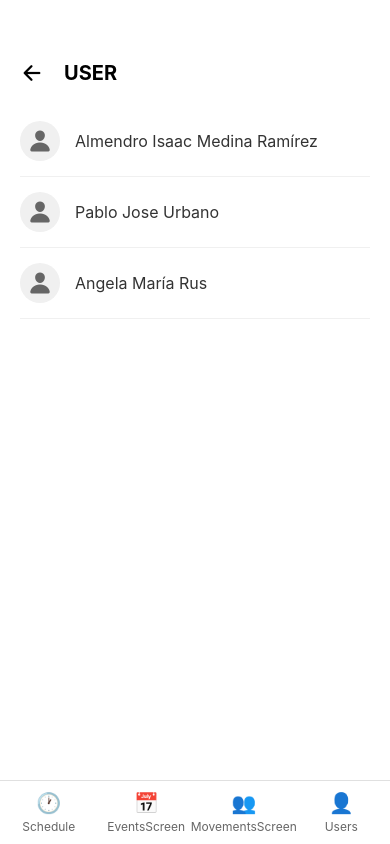
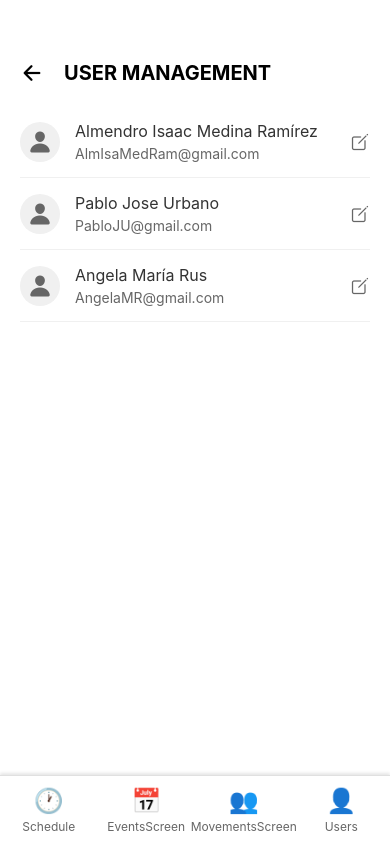
Before and after one commit to AlanMedina53232/Malbouche, a React Native app: screen /Users in a window 390 px wide. Built offline with nearby package versions, Linux system fonts and the light colour scheme.

Commit message:
Update NavigationBar and UsersScreen for admin functionality

```diff
--- a/components/NavigationBar.js
+++ b/components/NavigationBar.js
@@ -35,7 +35,7 @@ const styles = StyleSheet.create({
     alignItems: 'center',
     backgroundColor: '#ffffff',
     paddingVertical: Platform.OS === 'ios' ? 20 : 10,
-    paddingBottom: Platform.OS === 'ios' ? 40 : 10,
+    paddingBottom: Platform.OS === 'ios' ? 45 : 10, // Increased bottom padding
     borderTopWidth: 1,
     borderTopColor: '#e0e0e0',
     position: 'absolute',
@@ -43,19 +43,29 @@ const styles = StyleSheet.create({
     left: 0,
     right: 0,
     width: '100%',
+    shadowColor: '#000',
+    shadowOffset: {
+      width: 0,
+      height: -2,
+    },
+    shadowOpacity: 0.1,
+    shadowRadius: 3,
+    elevation: 5,
   },
   navItem: {
     alignItems: 'center',
     justifyContent: 'center',
     flex: 1,
+    paddingHorizontal: 10,
   },
   navIcon: {
-    fontSize: 20,
+    fontSize: 24,
     marginBottom: 4,
   },
   navText: {
     fontSize: 12,
     color: '#666666',
+    textAlign: 'center',
   },
 });
 
--- a/principals/restricted/usersScreen.js
+++ b/principals/restricted/usersScreen.js
@@ -1,11 +1,13 @@
 import React, { useState } from 'react';
-import { View, Text, StyleSheet, TouchableOpacity, ScrollView, Modal } from 'react-native';
+import { View, Text, StyleSheet, TouchableOpacity, ScrollView, Modal, TextInput } from 'react-native';
 import { Ionicons } from '@expo/vector-icons';
 import NavigationBar from '../../components/NavigationBar';
 
 const UsersScreen = ({ navigation }) => {
   const [selectedUser, setSelectedUser] = useState(null);
   const [modalVisible, setModalVisible] = useState(false);
+  const [editedName, setEditedName] = useState('');
+  const [editedEmail, setEditedEmail] = useState('');
 
   const users = [
     {
@@ -27,7 +29,14 @@ const UsersScreen = ({ navigation }) => {
 
   const openUserModal = (user) => {
     setSelectedUser(user);
+    setEditedName(user.name);
+    setEditedEmail(user.email);
     setModalVisible(true);
+  };
+
+  const handleSave = () => {
+    // Here you would implement the logic to save the changes
+    setModalVisible(false);
   };
 
   return (
@@ -36,7 +45,7 @@ const UsersScreen = ({ navigation }) => {
         <TouchableOpacity onPress={() => navigation.goBack()}>
           <Ionicons name="arrow-back" size={24} color="black" />
         </TouchableOpacity>
-        <Text style={styles.title}>USER</Text>
+        <Text style={styles.title}>USER MANAGEMENT</Text>
       </View>
 
       <ScrollView style={styles.userList}>
@@ -49,7 +58,11 @@ const UsersScreen = ({ navigation }) => {
             <View style={styles.avatar}>
               <Ionicons name="person" size={24} color="#666" />
             </View>
-            <Text style={styles.userName}>{user.name}</Text>
+            <View style={styles.userInfo}>
+              <Text style={styles.userName}>{user.name}</Text>
+              <Text style={styles.userEmail}>{user.email}</Text>
+            </View>
+            <Ionicons name="create-outline" size={20} color="#666" />
           </TouchableOpacity>
         ))}
       </ScrollView>
@@ -65,6 +78,7 @@ const UsersScreen = ({ navigation }) => {
             {selectedUser && (
               <>
                 <View style={styles.modalHeader}>
+                  <Text style={styles.modalTitle}>Edit User</Text>
                   <TouchableOpacity
                     style={styles.closeButton}
                     onPress={() => setModalVisible(false)}
@@ -72,21 +86,41 @@ const UsersScreen = ({ navigation }) => {
                     <Ionicons name="close" size={24} color="#666" />
                   </TouchableOpacity>
                 </View>
+
                 <View style={styles.userInfo}>
                   <View style={styles.avatarLarge}>
                     <Ionicons name="person" size={50} color="#666" />
                   </View>
-                  <Text style={styles.modalName}>{selectedUser.name}</Text>
-                  <Text style={styles.modalEmail}>{selectedUser.email}</Text>
+
+                  <View style={styles.inputContainer}>
+                    <Text style={styles.label}>Name</Text>
+                    <TextInput
+                      style={styles.input}
+                      value={editedName}
+                      onChangeText={setEditedName}
+                      placeholder="Enter name"
+                    />
+                  </View>
+
+                  <View style={styles.inputContainer}>
+                    <Text style={styles.label}>Email</Text>
+                    <TextInput
+                      style={styles.input}
+                      value={editedEmail}
+                      onChangeText={setEditedEmail}
+                      placeholder="Enter email"
+                      keyboardType="email-address"
+                      autoCapitalize="none"
+                    />
+                  </View>
                 </View>
-                <View style={styles.actionButtons}>
-                  <TouchableOpacity style={styles.button}>
-                    <Text style={styles.buttonText}>Change Password</Text>
-                  </TouchableOpacity>
-                  <TouchableOpacity style={[styles.button, styles.logoutButton]}>
-                    <Text style={[styles.buttonText, styles.logoutText]}>Log out</Text>
-                  </TouchableOpacity>
-                </View>
+
+                <TouchableOpacity
+                  style={styles.saveButton}
+                  onPress={handleSave}
+                >
+                  <Text style={styles.saveButtonText}>Save Changes</Text>
+                </TouchableOpacity>
               </>
             )}
           </View>
@@ -136,9 +170,17 @@ const styles = StyleSheet.create({
     alignItems: 'center',
     marginRight: 15,
   },
+  userInfo: {
+    flex: 1,
+  },
   userName: {
     fontSize: 16,
     color: '#333333',
+    marginBottom: 4,
+  },
+  userEmail: {
+    fontSize: 14,
+    color: '#666666',
   },
   modalContainer: {
     flex: 1,
@@ -151,7 +193,6 @@ const styles = StyleSheet.create({
     backgroundColor: 'white',
     borderRadius: 20,
     padding: 20,
-    alignItems: 'center',
     shadowColor: '#000',
     shadowOffset: {
       width: 0,
@@ -162,58 +203,56 @@ const styles = StyleSheet.create({
     elevation: 5,
   },
   modalHeader: {
-    width: '100%',
-    alignItems: 'flex-end',
+    flexDirection: 'row',
+    justifyContent: 'space-between',
+    alignItems: 'center',
+    marginBottom: 20,
+  },
+  modalTitle: {
+    fontSize: 20,
+    fontWeight: 'bold',
+    color: '#333',
   },
   closeButton: {
     padding: 5,
   },
-  userInfo: {
-    alignItems: 'center',
-    marginVertical: 20,
-  },
   avatarLarge: {
-    width: 120,
-    height: 120,
-    borderRadius: 60,
+    width: 100,
+    height: 100,
+    borderRadius: 50,
     backgroundColor: '#f0f0f0',
     justifyContent: 'center',
     alignItems: 'center',
     marginBottom: 20,
+    alignSelf: 'center',
   },
-  modalName: {
-    fontSize: 24,
-    fontWeight: 'bold',
-    color: '#333333',
-    marginBottom: 8,
-    textAlign: 'center',
+  inputContainer: {
+    marginBottom: 15,
+    width: '100%',
   },
-  modalEmail: {
+  label: {
+    fontSize: 14,
+    color: '#666',
+    marginBottom: 5,
+  },
+  input: {
+    borderWidth: 1,
+    borderColor: '#ddd',
+    borderRadius: 8,
+    padding: 12,
     fontSize: 16,
-    color: '#666666',
-    marginBottom: 20,
   },
-  actionButtons: {
-    width: '100%',
-    gap: 15,
-  },
-  button: {
-    backgroundColor: '#f0f0f0',
+  saveButton: {
+    backgroundColor: '#007AFF',
     padding: 15,
     borderRadius: 8,
     alignItems: 'center',
-    width: '100%',
+    marginTop: 20,
   },
-  logoutButton: {
-    backgroundColor: '#fee2e2',
-  },
-  buttonText: {
+  saveButtonText: {
+    color: '#fff',
     fontSize: 16,
     fontWeight: '600',
-    color: '#333333',
-  },
-  logoutText: {
-    color: '#dc2626',
   },
 });
 
```
